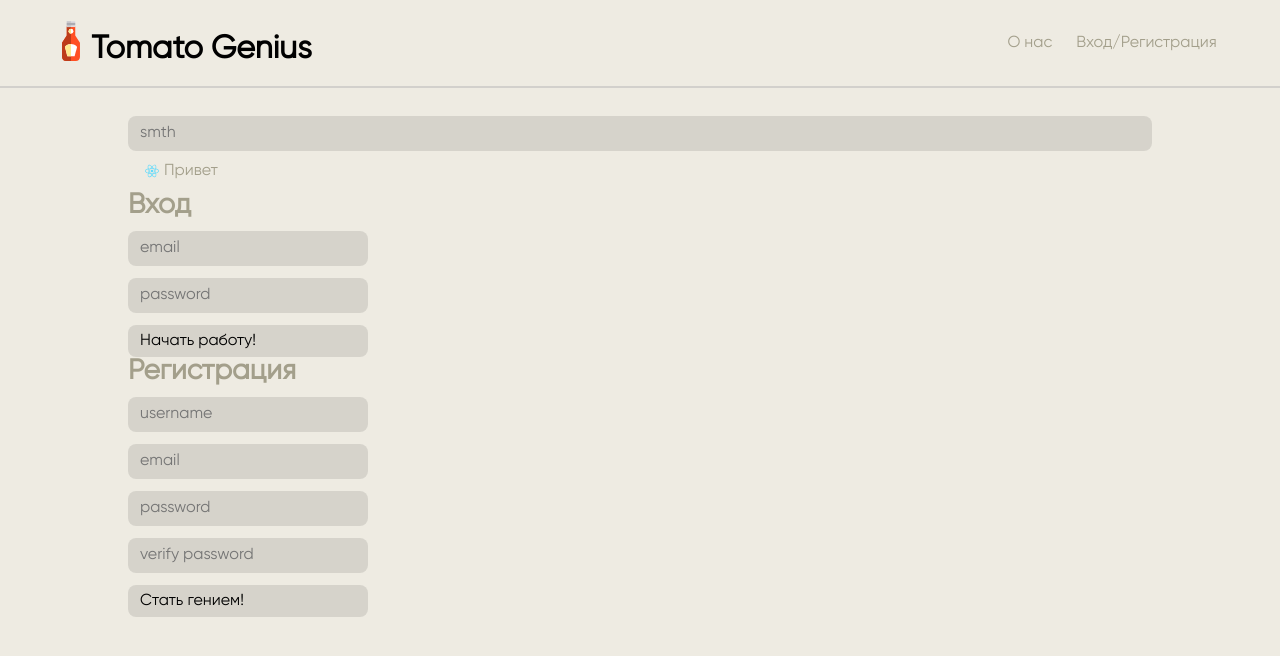
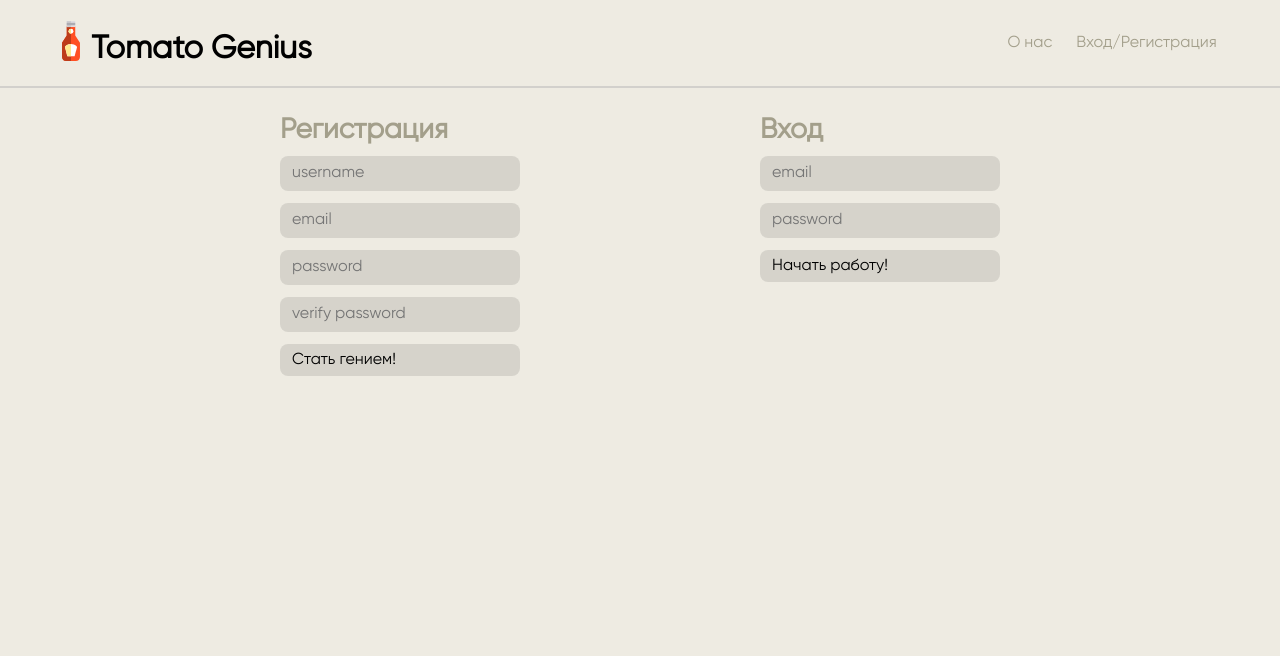
Before and after one commit to F4lkr4m/TomatoGenius, a React (Create React App) app: page /sign in a window 1280 px wide. Shown: the top 656 px of the page. Built offline with nearby package versions, Linux system fonts and the light colour scheme; the HTML template or start-up script is replaced by a standard one.

Commit message:
Added sign view

```diff
--- a/package.json
+++ b/package.json
@@ -23,7 +23,7 @@
     "prettier:fix": "prettier --write 'src/**/*.tsx'",
     "eslint": "eslint 'src/**/*.tsx'",
     "eslint:fix": "eslint --fix 'src/**/*.tsx'",
-    "start": "react-scripts start",
+    "start": "PORT=8000 react-scripts start",
     "build": "react-scripts build",
     "test": "react-scripts test",
     "eject": "react-scripts eject"
--- a/src/App.tsx
+++ b/src/App.tsx
@@ -1,26 +1,17 @@
 import React from 'react';
 import './App.css';
-import logo from './logo.svg';
 import headerLogo from './Components/Header/logo.svg';
-import Button from './Components/Button/Button';
 import Header from './Components/Header/Header';
 import { Routes, Route } from 'react-router-dom';
-import Input from './Components/Input/Input';
-import SignInForm from './Components/SignForm/SignIn/SignIn';
-import SignUpForm from './Components/SignForm/SingUp/SignUp';
+import SignView from './Views/SignView/SignView';
 
 function App() {
   return (
     <>
       <Header userAuth={false} logo={headerLogo} logoText={'Tomato Genius'} />
       <div className="app">
-        <Input type="email" placeholder="smth" />
-        <Button label="Привет" type={'hover'} icon={logo} wide={false} />
-        <SignInForm />
-        <SignUpForm />
         <Routes>
-          <Route path="/signin" element={<Button label="какая то надпись" />} />
-          <Route path="/signup" element={<Button label="какая то надпись213" />} />
+          <Route path="/sign" element={<SignView />} />
         </Routes>
       </div>
     </>
--- /dev/null
+++ b/src/Views/SignView/SignView.css
@@ -0,0 +1,7 @@
+.sign-view__layout {
+    display: grid;
+    grid-auto-flow: column;
+    gap: 240px;
+    justify-content: center;
+    align-items: flex-start;
+}
--- /dev/null
+++ b/src/Views/SignView/SignView.tsx
@@ -0,0 +1,17 @@
+import React from 'react';
+import SignInForm from '../../Components/SignForm/SignIn/SignIn';
+import SignUpForm from '../../Components/SignForm/SingUp/SignUp';
+import './SignView.css';
+
+class SignView extends React.Component<unknown> {
+  render(): React.ReactNode {
+    return (
+      <div className="sign-view__layout">
+        <SignUpForm />
+        <SignInForm />
+      </div>
+    );
+  }
+}
+
+export default SignView;
```
